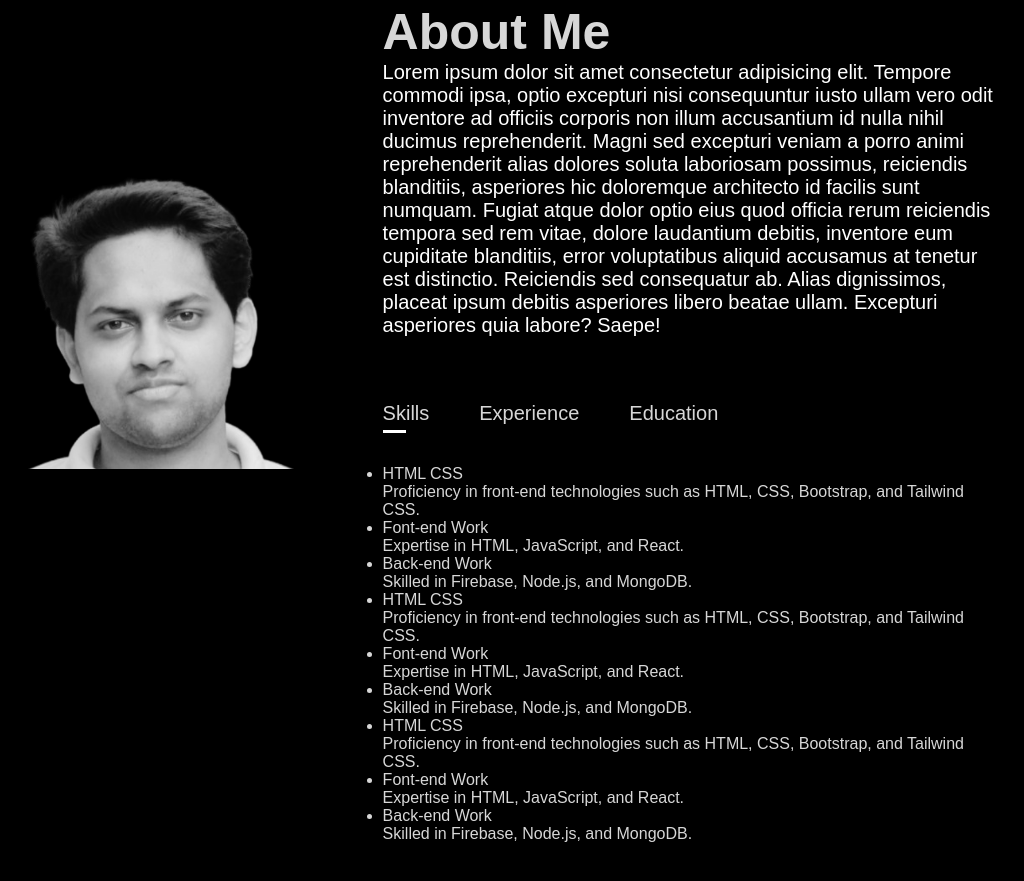
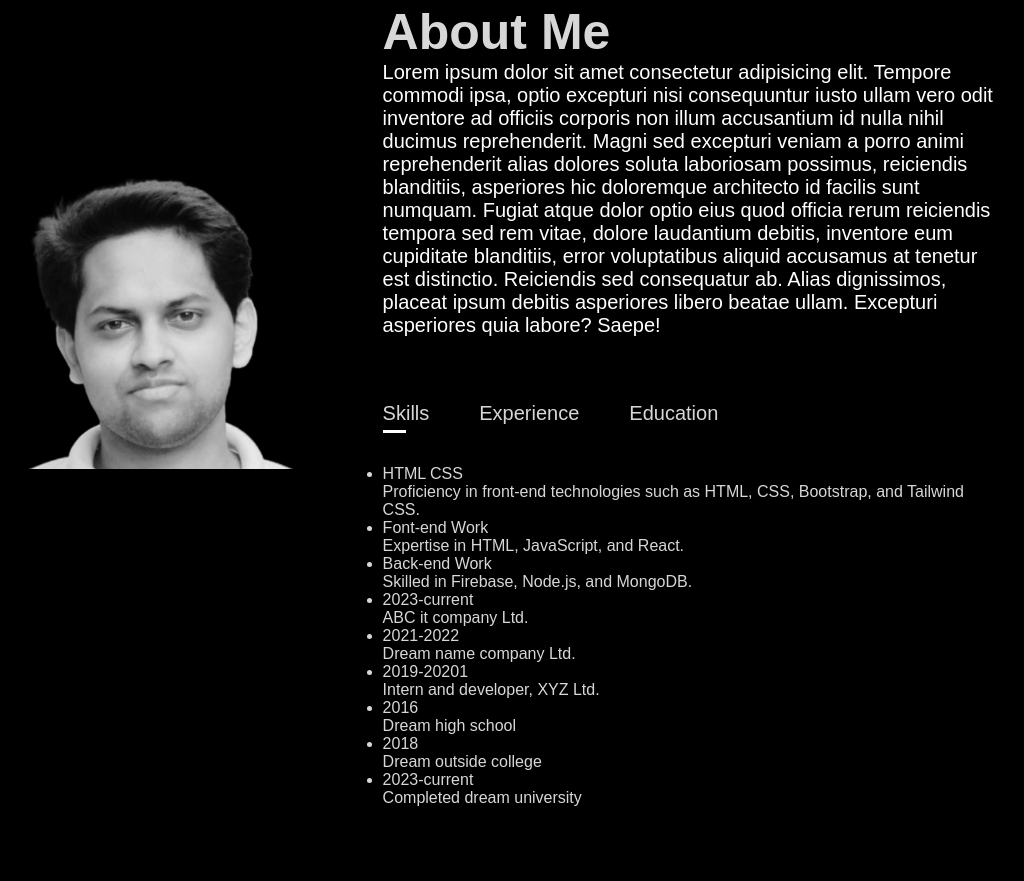
Before and after one commit to masrafialamsajib/portfolio-project-ms, a plain HTML site: page index.html in a window 1280 px wide. Shown: the part 887-1768 px from the top of the page, without its empty margins (155-1179 px from the left). Drawn offline with Linux system fonts and the light colour scheme.

Commit message:
tab content second

```diff
--- a/index.html
+++ b/index.html
@@ -63,16 +63,16 @@
                     </div>
                     <div class="tab-content">
                         <ul>
-                            <li><span>HTML CSS</span><br>Proficiency in front-end technologies such as HTML, CSS, Bootstrap, and Tailwind CSS.</li>
-                            <li><span>Font-end Work</span><br>Expertise in HTML, JavaScript, and React.</li>
-                            <li><span>Back-end Work</span><br>Skilled in Firebase, Node.js, and MongoDB. </li>
+                            <li><span>2023-current</span><br>ABC it company Ltd.</li>
+                            <li><span>2021-2022</span><br>Dream name company Ltd.</li>
+                            <li><span>2019-20201</span><br>Intern and developer, XYZ Ltd.</li>
                         </ul>
                     </div>
                     <div class="tab-content">
                         <ul>
-                            <li><span>HTML CSS</span><br>Proficiency in front-end technologies such as HTML, CSS, Bootstrap, and Tailwind CSS.</li>
-                            <li><span>Font-end Work</span><br>Expertise in HTML, JavaScript, and React.</li>
-                            <li><span>Back-end Work</span><br>Skilled in Firebase, Node.js, and MongoDB. </li>
+                            <li><span>2016</span><br>Dream high school</li>
+                            <li><span>2018</span><br>Dream outside college</li>
+                            <li><span>2023-current</span><br>Completed dream university</li>
                         </ul>
                     </div>
                 </div>
```
